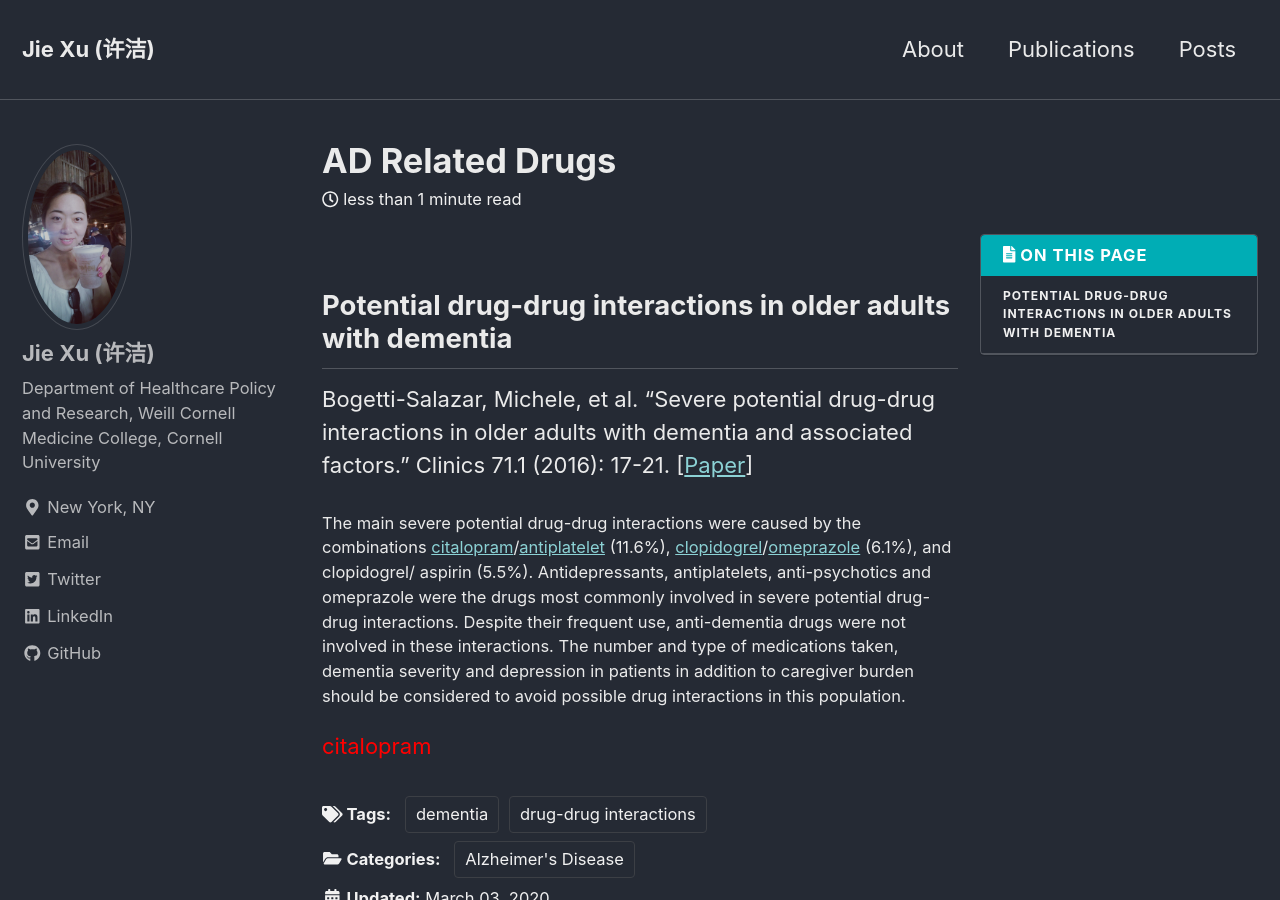
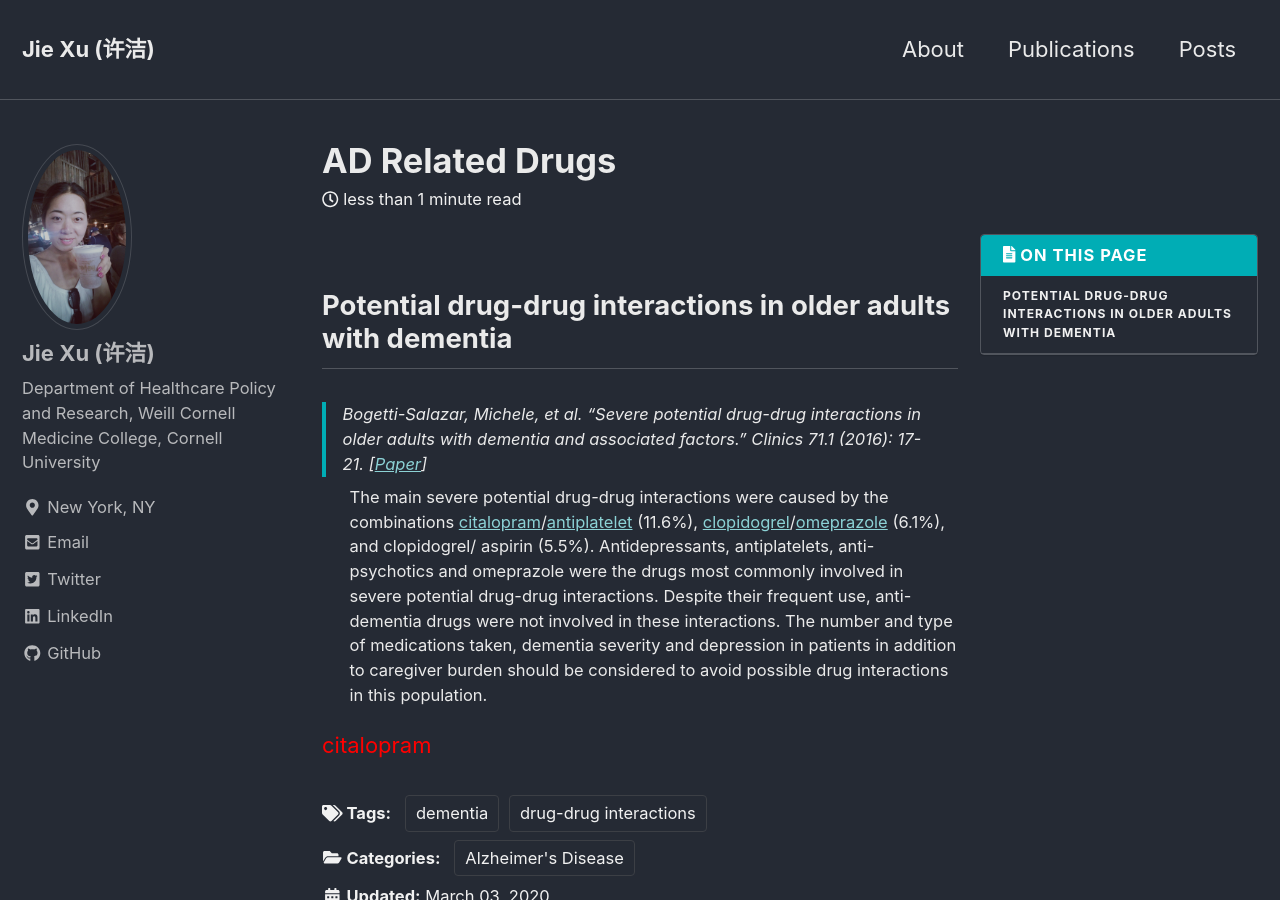
Before and after one commit to jxu1015/jxu1015.github.io, a Jekyll site: the page built from _posts/2020-03-03-AD-Related-Drugs.md, in a window 1280 px wide and 900 px high. Built offline with Jekyll 4.4.1, drawn with Linux system fonts in a browser that asks for light colours; nearby versions of some CDN libraries.

Commit message:
Update 2020-03-03-AD-Related-Drugs.md

```diff
--- a/_posts/2020-03-03-AD-Related-Drugs.md
+++ b/_posts/2020-03-03-AD-Related-Drugs.md
@@ -10,8 +10,8 @@
 
 ## Potential drug-drug interactions in older adults with dementia
 
-Bogetti-Salazar, Michele, et al. "Severe potential drug-drug interactions in older adults with dementia and associated factors." Clinics 71.1 (2016): 17-21. [[Paper](https://www.ncbi.nlm.nih.gov/pmc/articles/PMC4763155/pdf/cln-71-01-017.pdf)]
-{: .medium}
+> Bogetti-Salazar, Michele, et al. "Severe potential drug-drug interactions in older adults with dementia and associated factors." Clinics 71.1 (2016): 17-21. [[Paper](https://www.ncbi.nlm.nih.gov/pmc/articles/PMC4763155/pdf/cln-71-01-017.pdf)]
+{: .small}
 
 The main severe potential drug-drug interactions were caused by the combinations [citalopram](https://www.drugs.com/citalopram.html)/[antiplatelet](https://www.drugs.com/drug-class/antiplatelet-agents.html) (11.6%), [clopidogrel](https://www.drugs.com/mtm/clopidogrel.html)/[omeprazole](https://www.drugs.com/omeprazole.html) (6.1%), and clopidogrel/ aspirin (5.5%). Antidepressants, antiplatelets, anti-psychotics and omeprazole were the drugs most commonly involved in severe potential drug-drug interactions. Despite their frequent use, anti-dementia drugs were not involved in these interactions. The number and type of medications taken, dementia severity and depression in patients in addition to caregiver burden should be considered to avoid possible drug interactions in this population.
 {: .small}
```
